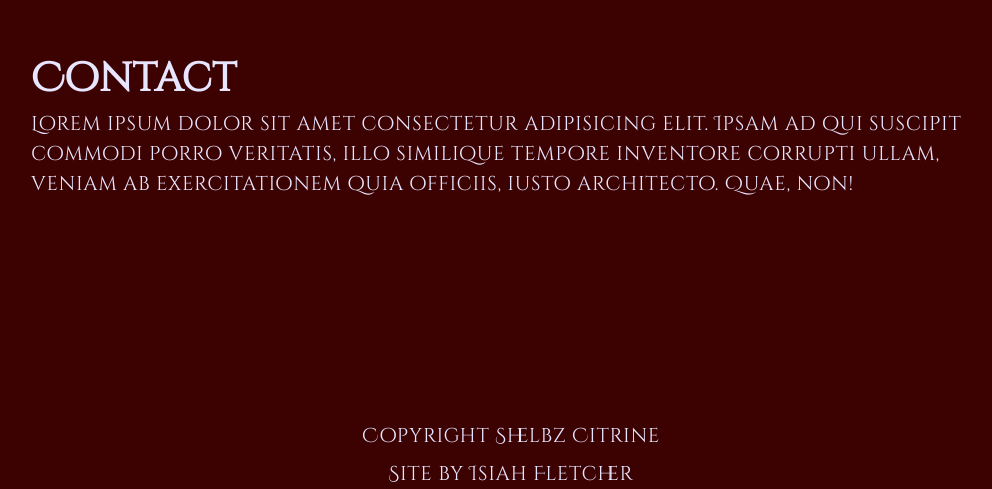
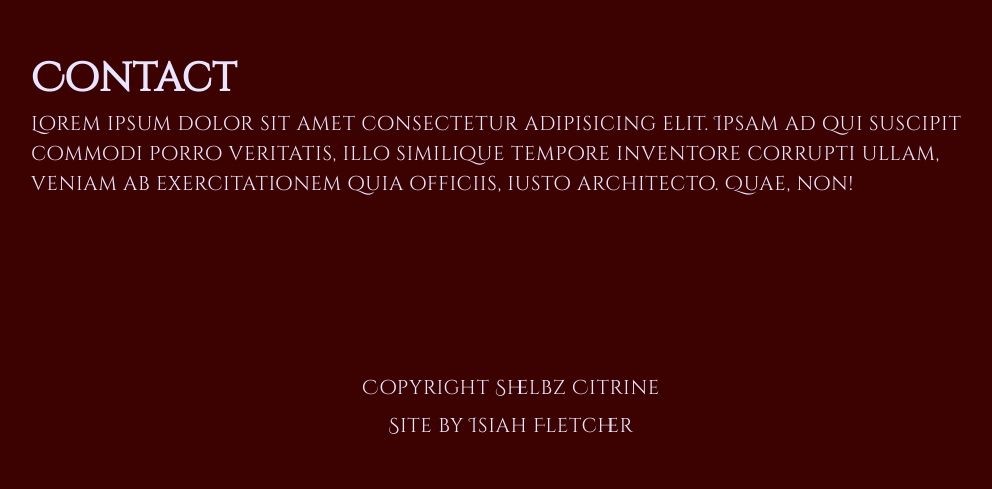
Before and after one commit to Ifletcher668/shelbz_citrine_com, a Next.js app: page /contact in a window 1280 px wide. Shown: the part 311-800 px from the top of the page, without its empty margins (129-1121 px from the left). Built offline with nearby package versions, Linux system fonts and the light colour scheme.

Commit message:
Adjust header/footer padding

```diff
--- a/components/Layout/Footer/Footer.tsx
+++ b/components/Layout/Footer/Footer.tsx
@@ -12,10 +12,12 @@ const Footer = () => {
 export default Footer;
 
 const Wrapper = styled.footer`
-  /* Ensure the footer always stays at the bottom */
-  margin-top: auto;
   display: flex;
   flex-direction: column;
   align-items: center;
   gap: var(--spacing-double-extra-small);
+
+  /* Ensure the footer always stays at the bottom */
+  margin-top: auto;
+  padding: var(--spacing-double-extra-large) 0;
 `;
--- a/components/Layout/Header/Header.tsx
+++ b/components/Layout/Header/Header.tsx
@@ -24,7 +24,7 @@ const Header = () => {
 
   const styles = {
     '--transition': 'all 300ms ease',
-    '--padding': isAtTop ? '45px' : '30px',
+    '--padding': isAtTop ? 'var(--spacing-double-extra-large)' : 'var(--spacing-large)',
     '--font-size': isAtTop ? '1.5rem' : '1rem',
     '--max-width': isAtTop
       ? 'min(calc(var(--max-width-wrapper) * 1.5), 90vw)'
```
